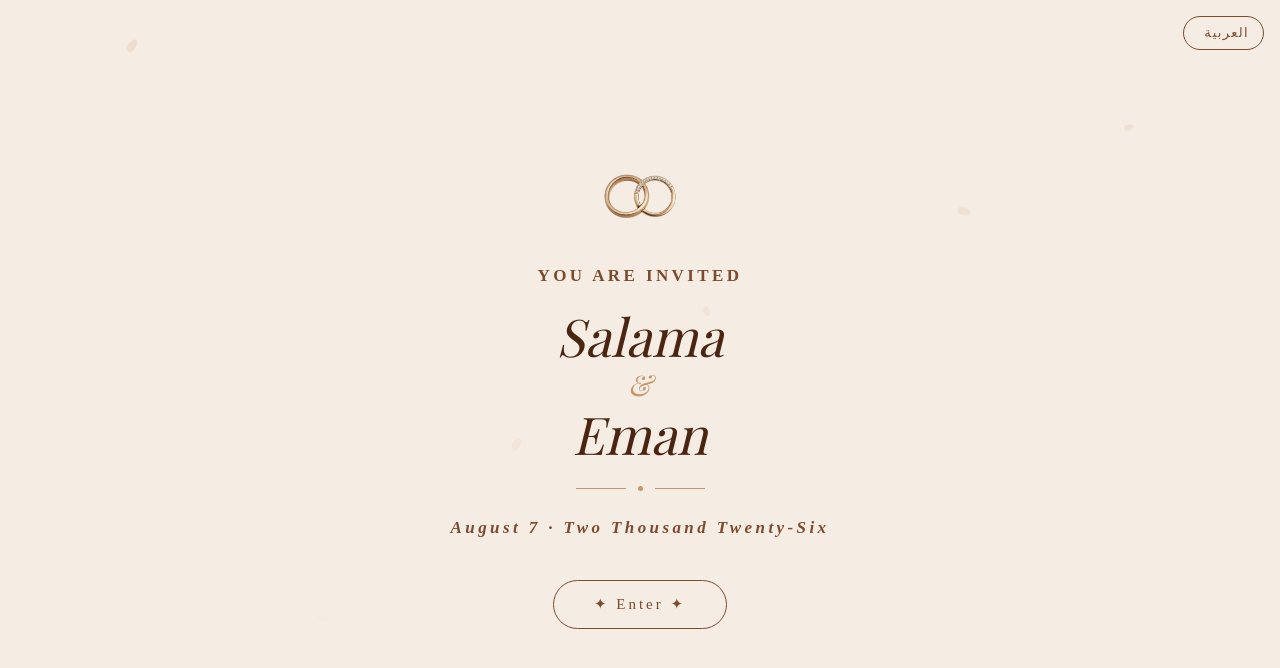
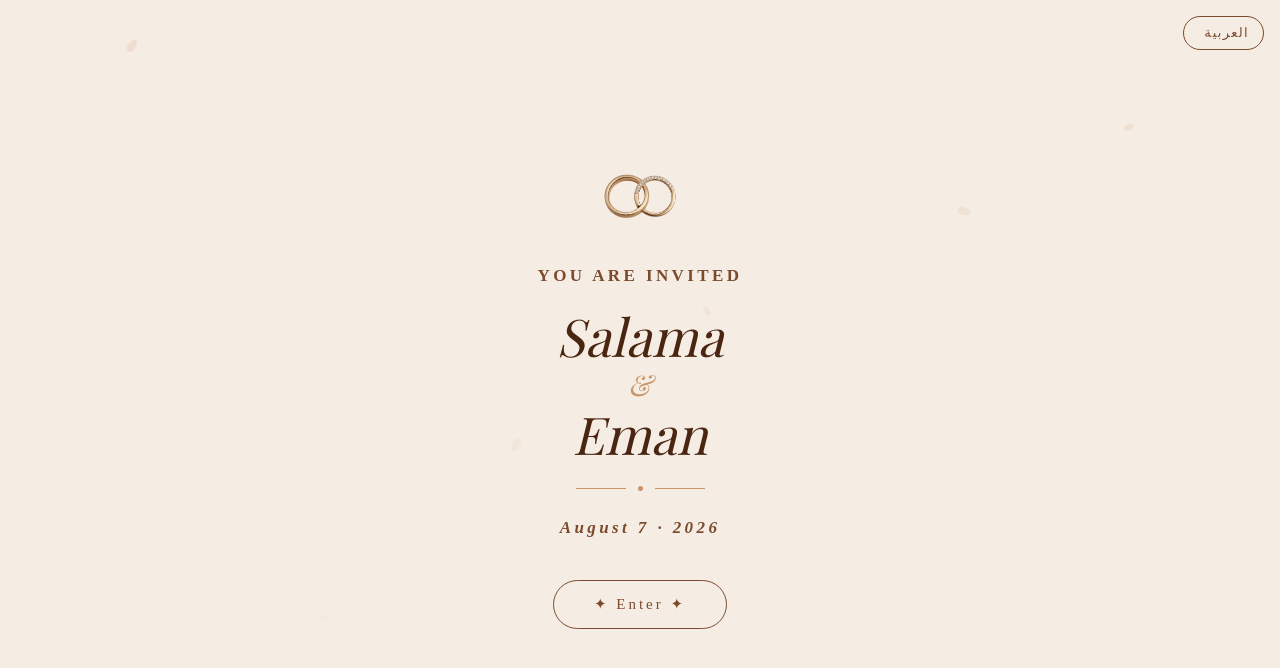
Before and after one commit to basma0024/salama_eman_invitation, a React (Vite) app: page / in a window 1280 px wide. Shown: the top 668 px of the page. Built offline with nearby package versions, Linux system fonts and the light colour scheme; no server answers; a web font is replaced by a local one.

Commit message:
change date

```diff
--- a/src/i18n/ar.ts
+++ b/src/i18n/ar.ts
@@ -2,7 +2,7 @@ const ar = {
   // Loading Screen
   loading: {
   invited: 'أنت مدعو',
-  date: '٧ أغسطس · ألفان وستة وعشرون',  },
+  date: '٧ أغسطس · ٢٠٢٦',  },
 
   // Navbar
   nav: {
--- a/src/i18n/en.ts
+++ b/src/i18n/en.ts
@@ -2,7 +2,7 @@ const en = {
   // Loading Screen
   loading: {
     invited: 'you are invited',
-    date: 'August 7 · Two Thousand Twenty-Six',
+    date: 'August 7 · 2026',
 
   },
 
```
